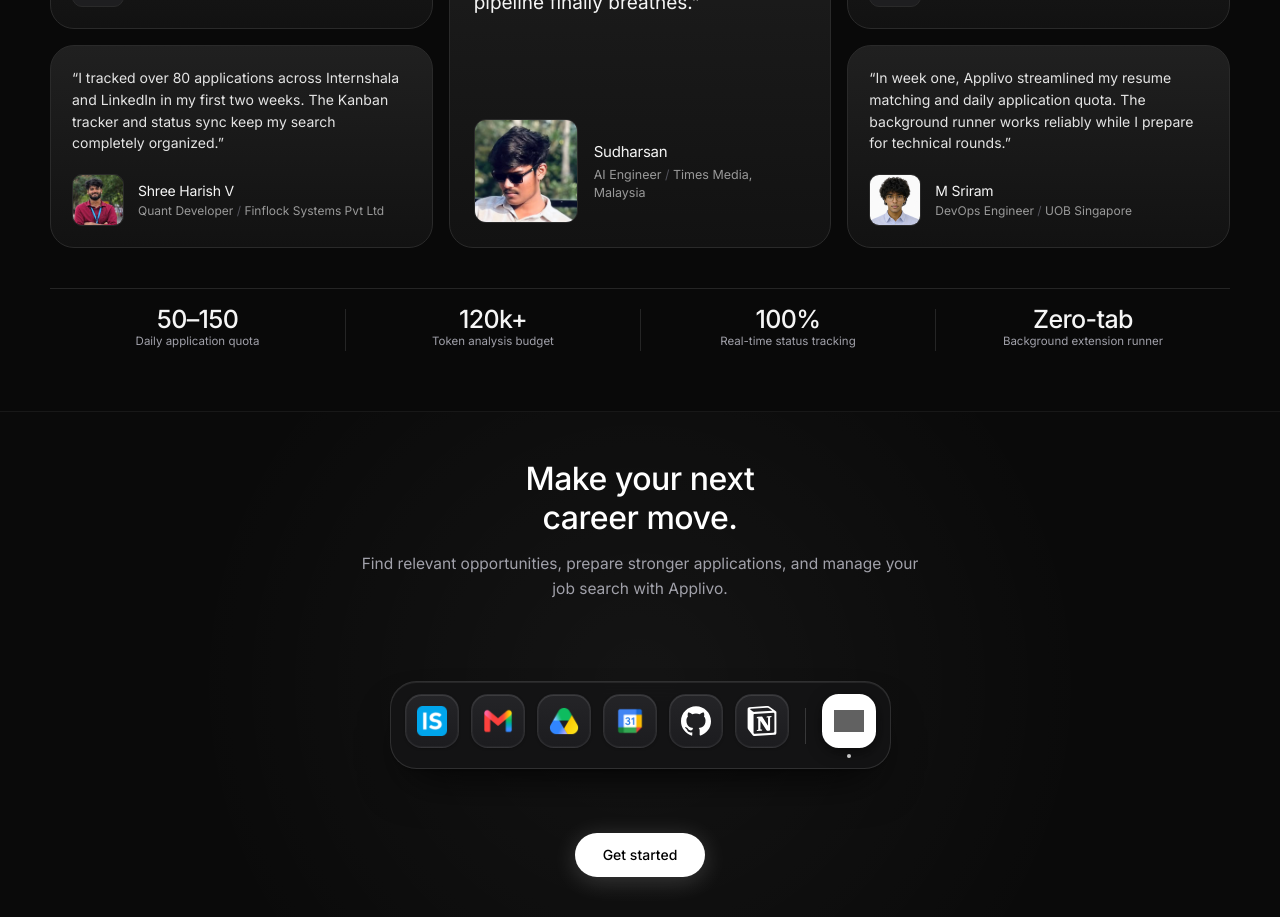
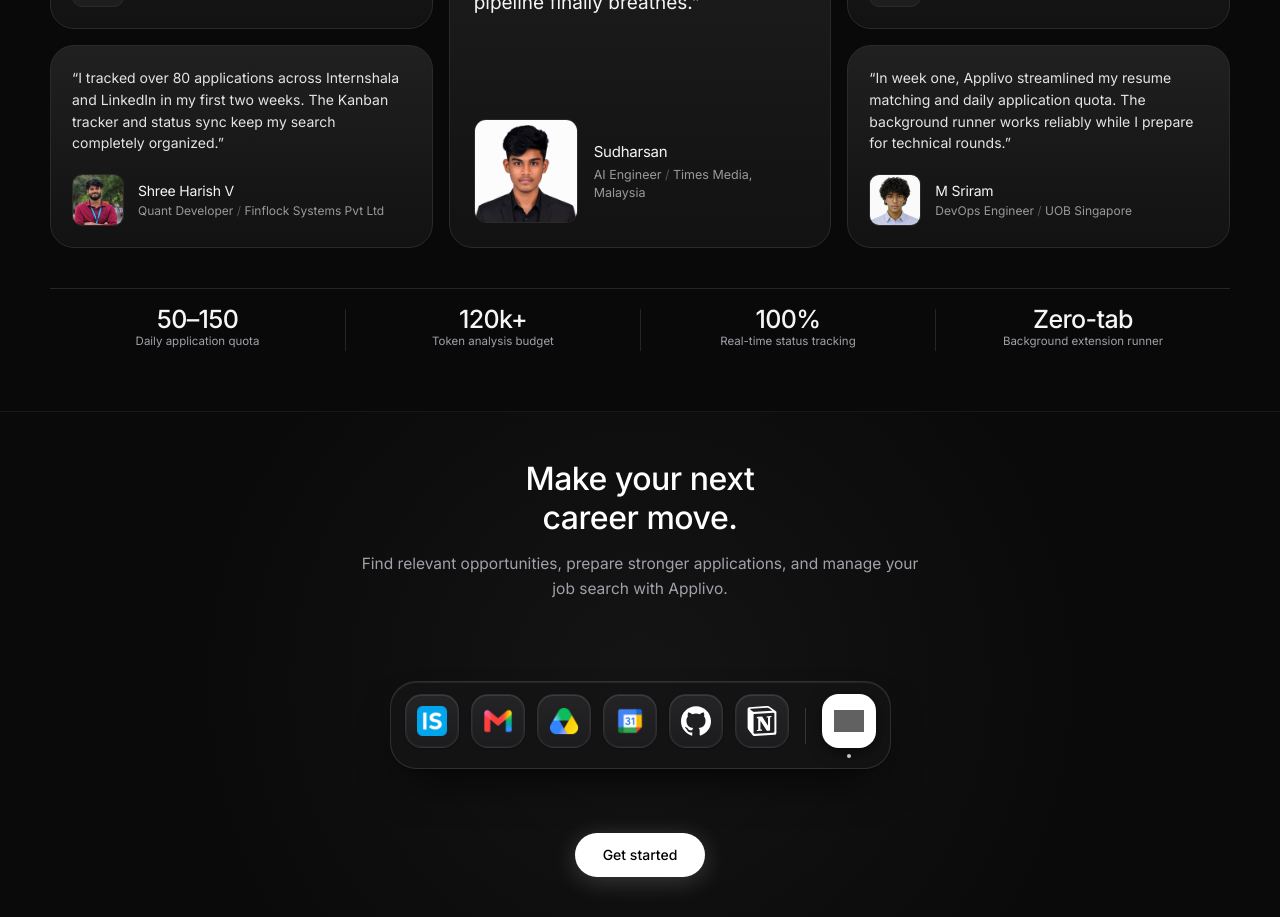
Before and after one commit to Applivo-Agent/Applivo-Web, a Next.js app: page / in a window 1280 px wide. Shown: the part 6540-7457 px from the top of the page. Built offline with nearby package versions, Linux system fonts and the light colour scheme; no server answers; grey boxes are pictures that could not be loaded; a web font is replaced by a local one.

Commit message:
Update Sudharsan avatar to formal suit portrait

```diff
--- a/components/ainest/Testimonials.tsx
+++ b/components/ainest/Testimonials.tsx
@@ -42,7 +42,7 @@
   name: "Sudharsan",
   role: "AI Engineer",
   context: "Times Media, Malaysia",
-  avatar: "/testimonials/sudharsan-portrait-v2.png",
+  avatar: "/testimonials/sudharsan-formal.png",
   initials: "S",
 };
 
```
Also changed, not shown: public/testimonials/sudharsan-formal.png (added).
